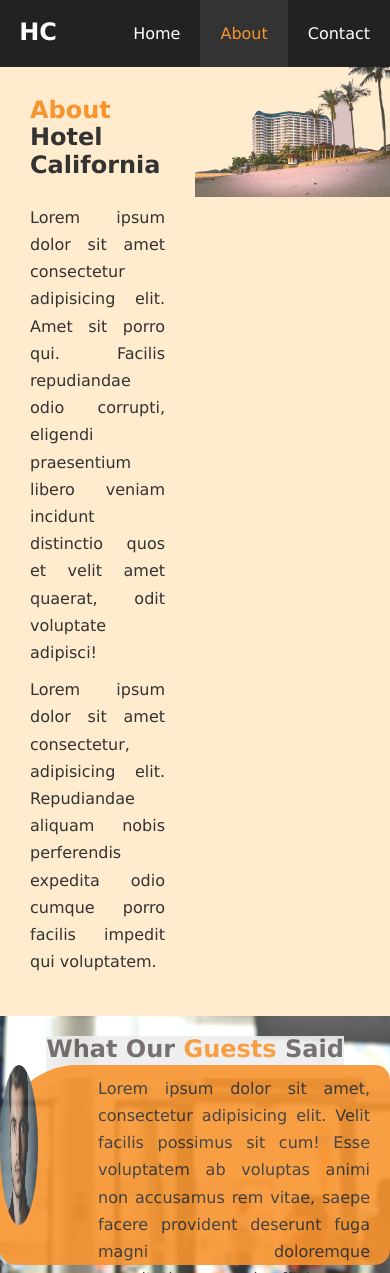
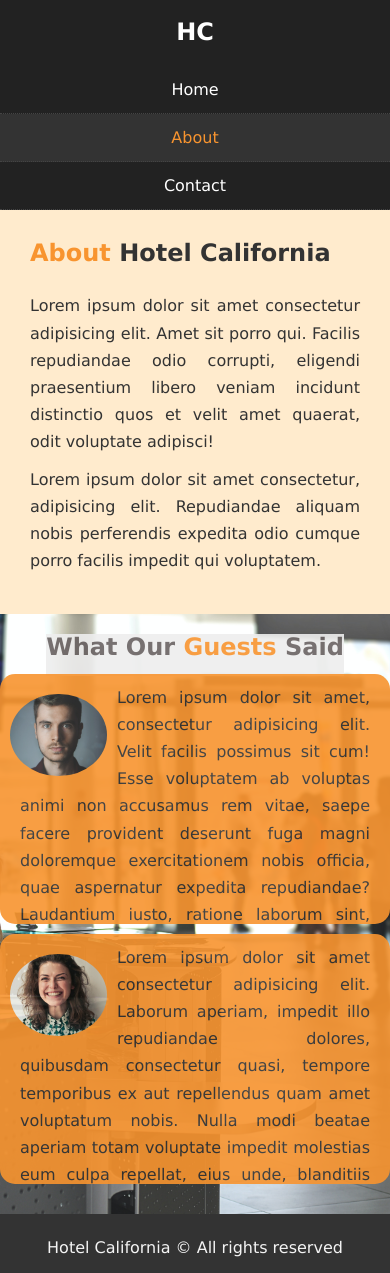
Before and after one commit to Abir-Al-Arafat/Simple-Projects-in-HTML-CSS, a plain HTML site: page Hotel Website/about.html in a window 390 px wide. Shown: the top 1273 px of the page. Drawn offline with Linux system fonts and the light colour scheme.

Commit message:
responsiveness added

```diff
--- a/Hotel Website/about.html
+++ b/Hotel Website/about.html
@@ -5,6 +5,7 @@
     <meta http-equiv="X-UA-Compatible" content="IE=edge">
     <meta name="viewport" content="width=device-width, initial-scale=1.0">
     <link rel="stylesheet" href="css/style.css">
+    <link rel="stylesheet" media="screen and (max-width: 768px)" href="css/mobile.css">
     <title>Hotel California | About</title>
 </head>
 <body>
@@ -36,7 +37,7 @@
             </div>
         </div>
     </section>
-
+    <!-- testimonial section -->
     <section id="testimonials">
         <div class="container">
             <h2>What Our <span class="text-primary">Guests</span> Said</h2>
--- /dev/null
+++ b/Hotel Website/css/mobile.css
@@ -0,0 +1,85 @@
+#navbar .logo{
+    float: none;
+    text-align: center;
+}
+
+#navbar ul,
+#navbar ul li{
+    float: none;
+}
+
+#navbar ul li a{
+    padding: 10px;
+    border-bottom: 1px dotted #444;
+}
+
+/* Home information */
+
+#home-info {
+    height: 780px;
+}
+
+#home-info .info-img{
+    float: none;
+    width: 100%;
+    min-height: 50%;
+}
+
+#home-info .info-content{
+    float: none;
+    width: 100%;
+    min-height: 50%;
+    text-align: center;
+    overflow: hidden;
+}
+
+/* Features */
+.box{
+    float: none;
+    width: 100%;
+}
+
+/* About Page */
+
+#about-info .info-left{
+    float: none;
+    width: 100%;
+    min-height: 50%;
+}
+
+#about-info .info-right img{
+    display: none;
+}
+
+/* Testimonials */
+
+#testimonials .testimonial{
+    height: 250px;
+    border-radius: 15px;
+    opacity: 0.9;
+
+    margin-top: 10px;
+    overflow: hidden;
+}
+
+#testimonials .testimonial img{
+    float: left;
+    width: 30%;
+    min-height: 38%;
+    border-radius: 50%;
+    margin-top: 10px;
+    padding: 10px;
+}
+
+#testimonials .testimonial p{
+    float: none;
+    width: 100%;
+    min-height: 100%;
+    padding: 0 20px;
+    text-align: justify;
+}
+
+/* Contact Info */
+#contact-info .box{
+    border-bottom: 1px dotted #444;
+}
--- a/Hotel Website/css/style.css
+++ b/Hotel Website/css/style.css
@@ -151,7 +151,7 @@ p{
 
 /* Home information */
 #home-info {
-    height: 400px;
+    height: 450px;
 }
 
 #home-info .info-img{
@@ -229,27 +229,27 @@ p{
 #testimonials .testimonial{
     height: 200px;
     border-radius: 15px;
-    border-top-left-radius: 78px;
-    position: relative;
+    /* border-top-left-radius: 78px; */
+    /* position: relative; */
     opacity: 0.9;
 }
 
 #testimonials .testimonial img{
     float: left;
     width: 20%;
-    min-height: 100%;
+    min-height: 70%;
     border-radius: 50%;
     padding: 20px;
-    position: absolute;
+    /* position: absolute;
     top: -20px;
-    left: -20px;
+    left: -20px; */
 }
 
 #testimonials .testimonial p{
     float: right;
     width: 80%;
     min-height: 100%;
-    padding: 0 20px;
+    padding: 0 10px;
     text-align: justify;
 }
 
@@ -262,6 +262,10 @@ p{
 }
 
 /* Contact Form */
+
+#contact-form{
+    padding: 10px;
+}
 
 #contact-form h1{
     margin-top: 20px;
```
Also changed, not shown: Hotel Website/contact.html (+3 -1 lines), Hotel Website/index.html (+1 -0 lines).
